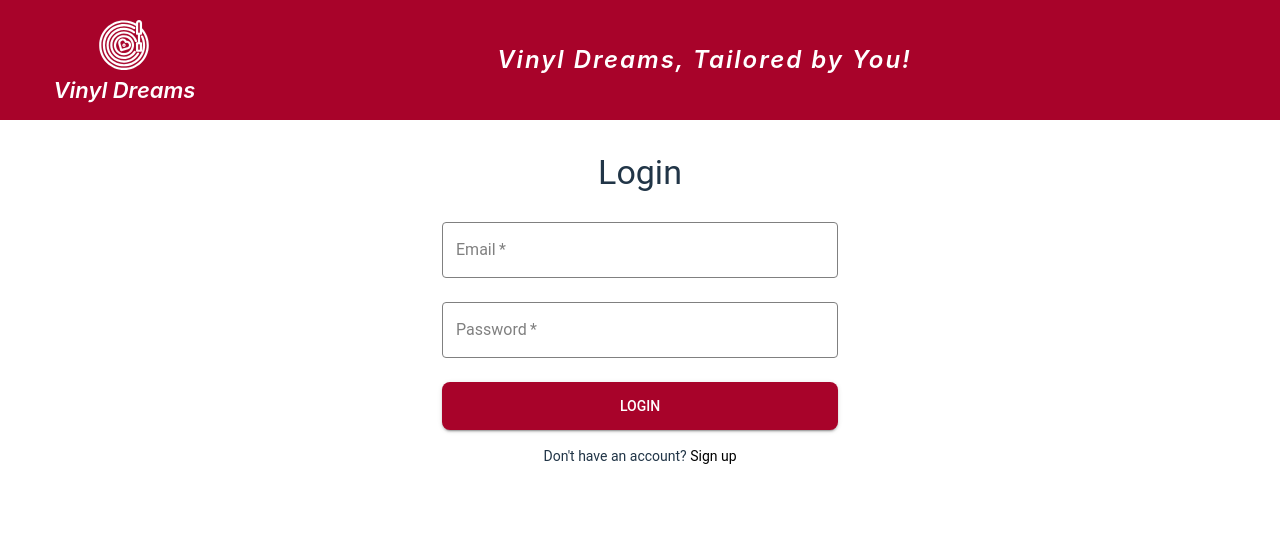
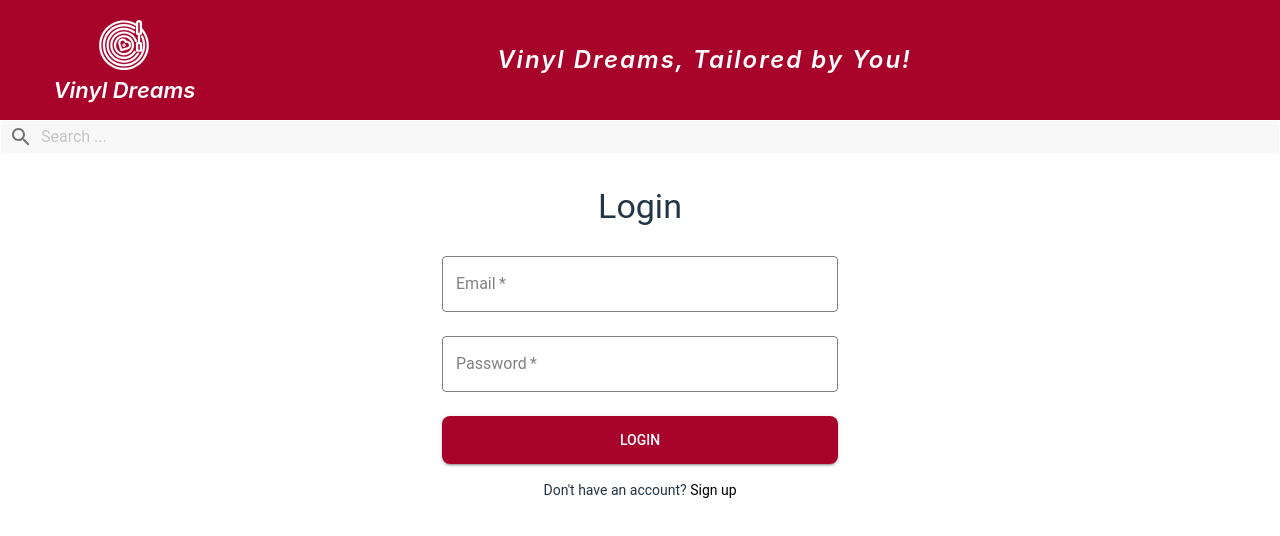
Before and after one commit to VladaBessikalo/VinylDreams, a React (Vite) app: page /login in a window 1280 px wide. Shown: the top 536 px of the page. Built offline with nearby package versions, Linux system fonts and the light colour scheme; no server answers; the HTML template or start-up script is replaced by a standard one.

Commit message:
refactor: create search context

```diff
--- a/src/App.jsx
+++ b/src/App.jsx
@@ -13,6 +13,7 @@ import { VinylProvider } from './context/VinylContext.jsx';
 import { useState } from 'react';
 import { ThemeProvider } from '@mui/material/styles';
 import theme from './context/theme.js';
+import { SearchProvider } from './context/SearchContext.jsx';
 
 function App() {
     const [searchQuery, setSearchQuery] = useState('');
@@ -20,6 +21,7 @@ function App() {
     return (
         <ThemeProvider theme={theme}>
             <VinylProvider>
+                <SearchProvider>
                 <AuthProvider>
                     <Routes>
                         <Route
@@ -46,6 +48,7 @@ function App() {
                         <Route path="/vinyl/:id" element={<VinylDetails />} />
                     </Routes>
                 </AuthProvider>
+                </SearchProvider>
             </VinylProvider>
         </ThemeProvider>
     );
--- a/src/components/Header.jsx
+++ b/src/components/Header.jsx
@@ -4,6 +4,7 @@ import '../styles/Header.scss';
 import vinylIcon from '../assets/romantic-vinyl-svgrepo-com.svg';
 import { HeaderButton } from './HeaderButton.jsx';
 import { useTheme } from '@mui/material';
+import SearchBar from './SearchBar.jsx';
 
 export default function Header() {
     const { user, logOut } = useAuth();
@@ -11,6 +12,7 @@ export default function Header() {
     const theme = useTheme();
 
     return (
+        <div>
             <div
                 className="header"
                 style={{ backgroundColor: theme.palette.secondary.main }}
@@ -49,5 +51,7 @@ export default function Header() {
                     )}
                 </nav>
             </div>
+            <SearchBar></SearchBar>
+        </div>
     );
 }
--- a/src/components/SearchBar.jsx
+++ b/src/components/SearchBar.jsx
@@ -1,27 +1,95 @@
-import { useState } from 'react';
+import { useEffect, useState } from 'react';
 import '../styles/SearchBar.scss';
-import { AppButton } from './AppButton';
-export default function SearchBar({ onSearch }) {
-    const [query, setQuery] = useState('');
+// import { AppButton } from './AppButton';
+import SearchIcon from "@mui/icons-material/Search";
+import ClearIcon from "@mui/icons-material/Clear";
+import { useSearch } from '../context/SearchContext';
+import { useLocation, useNavigate } from 'react-router-dom';
+import {SearchContainer, StyledInputBase, Wrapper} from "../styles/SearchBar.styles"
+import { IconButton, InputAdornment } from '@mui/material';
 
-    const handleSubmit = (e) => {
-        e.preventDefault();
-        if (query.trim() !== '') {
-            onSearch(query);
+// export default function SearchBar({ onSearch }) {
+//     const [query, setQuery] = useState('');
+
+//     const handleSubmit = (e) => {
+//         e.preventDefault();
+//         if (query.trim() !== '') {
+//             onSearch(query);
+//         }
+//     };
+
+//     return (
+//         <div className="search-bar">
+//             <form onSubmit={handleSubmit} className="search-bar__form">
+//                 <input
+//                     type="text"
+//                     placeholder="Search vinyl records..."
+//                     value={query}
+//                     onChange={(e) => setQuery(e.target.value)}
+//                 />
+//                 <AppButton type="submit">Search</AppButton>
+//             </form>
+//         </div>
+//     );
+// }
+
+
+const SearchBar = () => {
+    const { searchQuery, setSearchQuery} = useSearch();
+    const [query, setQuery] = useState(searchQuery);
+    const navigate = useNavigate();
+    const location = useLocation();
+
+    useEffect(() => {
+        setQuery(searchQuery);
+    }, [searchQuery]);
+
+    const handleSearch = () => {
+        setSearchQuery(query.trim());
+
+        if (location.pathname !== "/") {
+            navigate("/");
+        }
+    }
+
+    const handleKeyPress = (e) => {
+        if (e.key === "Enter") {
+            handleSearch();
         }
     };
 
+    const handleClear = () => {
+        setQuery("");
+        setSearchQuery("");
+    };
+
     return (
-        <div className="search-bar">
-            <form onSubmit={handleSubmit} className="search-bar__form">
-                <input
-                    type="text"
-                    placeholder="Search vinyl records..."
-                    value={query}
-                    onChange={(e) => setQuery(e.target.value)}
-                />
-                <AppButton type="submit">Search</AppButton>
-            </form>
-        </div>
-    );
+        <Wrapper>
+            <SearchContainer>
+  <StyledInputBase
+          placeholder="Search ..."
+          startAdornment={
+            <InputAdornment position="start">
+              <SearchIcon sx={{ marginLeft: "8px" }} />
+            </InputAdornment>
+          }
+          endAdornment={
+            query && (
+              <InputAdornment position="end">
+                <IconButton onClick={handleClear} size="small">
+                  <ClearIcon />
+                </IconButton>
+              </InputAdornment>
+            )
+          }
+          type="text"
+          value={query}
+          onChange={(e) => setQuery(e.target.value)}
+          onKeyDown={handleKeyPress}
+        />
+            </SearchContainer>
+        </Wrapper>
+    )
 }
+
+export default SearchBar;
--- a/src/components/VinylList.jsx
+++ b/src/components/VinylList.jsx
@@ -3,15 +3,15 @@ import useFetch from '../hooks/useFetch.js';
 import '../styles/VinylList.scss';
 import { VinylContext } from '../context/VinylContext.jsx';
 import VinylItem from './VinylItem.jsx';
-import SearchBar from './SearchBar.jsx';
 import Loader from './Loader.jsx';
+import { useSearch } from '../context/SearchContext.jsx';
 
 const API_TOKEN = import.meta.env.VITE_DISCOGS_TOKEN;
 
 const itemsPerPage = 40;
 
 export default function VinylList() {
-    const [searchQuery, setSearchQuery] = useState('');
+    const { searchQuery } = useSearch();
 
     const [page, setPage] = useState(1);
     const [resetData, setResetData] = useState(false);
@@ -80,9 +80,6 @@ export default function VinylList() {
 
     return (
         <>
-            <div>
-                <SearchBar onSearch={setSearchQuery} />
-            </div>
             <div className="vinyl-list" ref={containerRef}>
                 <div className="vinyl-list__container">
                     {loading && <Loader />}
--- /dev/null
+++ b/src/context/SearchContext.jsx
@@ -0,0 +1,22 @@
+import PropTypes from "prop-types";
+import { createContext, useContext, useState } from "react";
+
+const SearchContext = createContext();
+
+export const useSearch = () => {
+    return useContext(SearchContext);
+}
+
+export const SearchProvider = ({ children }) => {
+    const [searchQuery, setSearchQuery] = useState("");
+
+    return (
+        <SearchContext.Provider value = {{ searchQuery, setSearchQuery}}>
+            {children}
+        </SearchContext.Provider>
+    )
+}
+
+SearchProvider.propTypes = {
+  children: PropTypes.node.isRequired,
+};
--- /dev/null
+++ b/src/styles/SearchBar.styles.js
@@ -0,0 +1,35 @@
+import { InputBase, styled, Button } from "@mui/material";
+
+export const SearchContainer = styled("div")(({ theme }) => ({
+  backgroundColor: theme.palette.background.default,
+  borderRadius: theme.shape.borderRadius,
+  width: "100%",
+  color: theme.palette.text.secondary,
+  display: "flex",
+  alignItems: "center",
+  border: "1.5px solid ",
+  borderColor: "white",
+  flex: 1,
+}));
+
+export const Wrapper = styled("div")({
+  display: "flex",
+  alignItems: "center",
+  gap: "8px",
+  width: "100%",
+});
+
+export const StyledButton = styled(Button)(({ theme }) => ({
+  color: theme.palette.primary.main,
+  borderColor: theme.palette.secondary.main,
+  backgroundColor: theme.palette.text.primary,
+  "&:hover": {
+    backgroundColor: theme.palette.action.hover,
+    color: theme.palette.text.primary,
+  },
+}));
+
+export const StyledInputBase = styled(InputBase)({
+  color: "gray",
+  flex: 1,
+});
```
Lines whose indentation alone changed are shown as unchanged.
